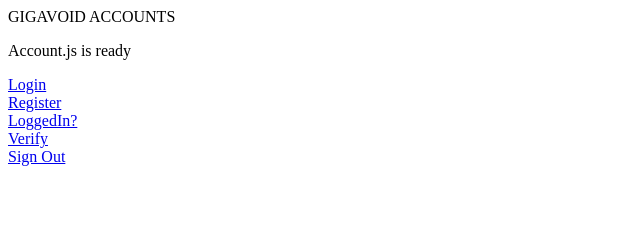
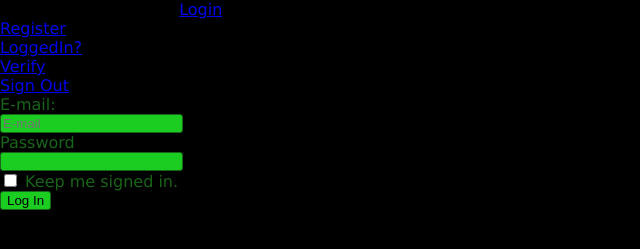
Before and after one commit to gigavoid/accounts, a plain HTML site: page index.html in a window 1280 px wide. Shown: the whole page, without its empty margins (0-640 px from the left). Drawn offline with Linux system fonts and the light colour scheme.

Commit message:
för fulrfan att fixa finns lite css nu ochså

```diff
--- a/index.html
+++ b/index.html
@@ -1,12 +1,31 @@
 GIGAVOID ACCOUNTS
-
-<div id="log"></div>
 
 <a href='#' onclick='login()'>Login</a><br>
 <a href='#' onclick='register()'>Register</a><br>
 <a href='#' onclick='loggedIn()'>LoggedIn?</a><br>
 <a href='#' onclick='verify()'>Verify</a><br>
 <a href='#' onclick='signOut()'>Sign Out</a><br>
+<html !DOCTYPE>
+    <head>
+        <title>GIGAVOID ACCOUNTS</title>
+        <link href="style.css" rel="stylesheet">
+    </head>
+    <body>
+        <div class="wrapper">
+            <form id="oneFormToRuleThemAll">
+                <label for="mail">E-mail:</label><br>
+                <input id="mail" type="text" placeholder="E-mail"><br>
+                <label for="pw">Password</label><br>
+                <input id="pw" type="password"><br>
+                <input id="staylogged" type="checkbox">
+                <label for="staylogged">Keep me signed in.</label><br>
+                <input type="submit" value="Log In">
+            </form>
+        </div>
 
-<script src='/account.js'></script>
-<script src='/index.js'></script>
+        <div id="log"></div>
+
+        <script src='/account.js'></script>
+        <script src='/index.js'></script>
+    </body>
+</html>
--- a/index.js
+++ b/index.js
@@ -1,12 +1,14 @@
-var account = new Account(window.location.host === 'accounts.gigavoid.com' ? 'http://accounts-api.gigavoid.com/' : 'http://localhost:3000');
+var account = new Account('http://accounts-api.gigavoid.com/');
 
 account.ready = function() {
     log('Account.js is ready');
-    loggedIn();
+loggedIn();
 }
 
+document.getElementById('oneFormToRuleThemAll').addEventListener('submit', login);
+
 function login() {
-    account.login(prompt('username'), prompt('password'), function (success, response) {
+    account.login(document.getElementById('mail').value, document.getElementById('pw').value, function (success, response) {
         logSR(success, response);
     });
 }
--- /dev/null
+++ b/style.css
@@ -0,0 +1,18 @@
+html{
+    font-family: Verdana;
+}
+
+body{
+    margin: 0;
+    background: black;
+}
+
+label {
+    color: #186518;
+}
+
+input {
+    border: 1px solid #186518;
+    border-radius: 3px;
+    background: #1ccd21;
+}
```
Also changed, not shown: 1 other file.
